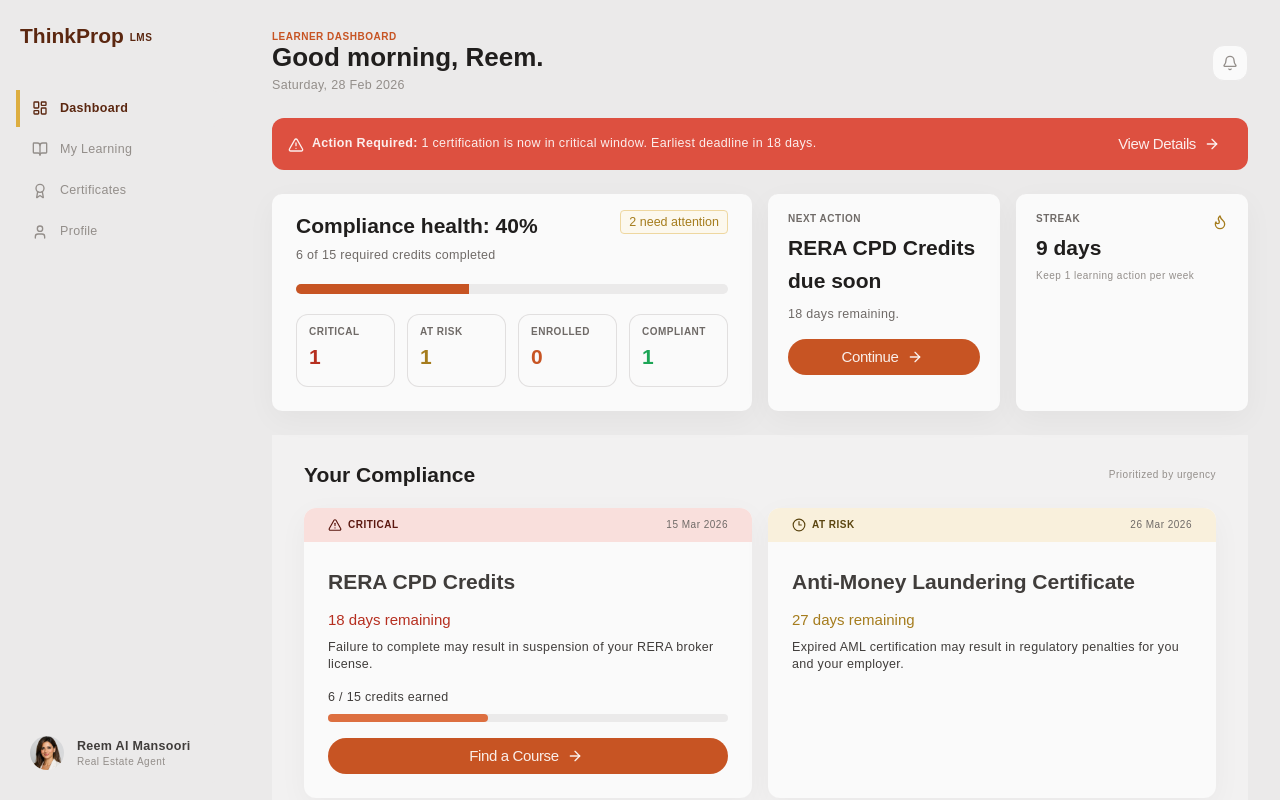
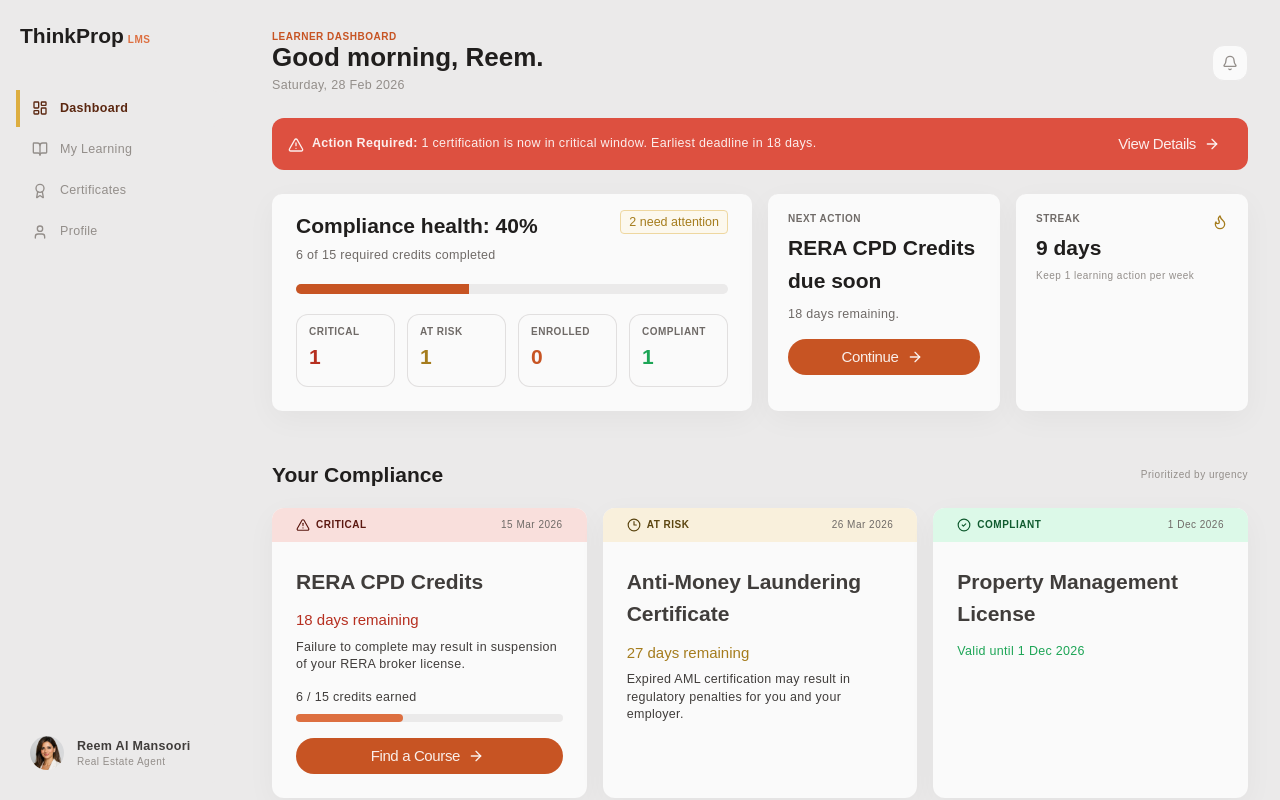
Before and after one commit to Gianeo/thinkprop, a Next.js app: page /learner/dashboard in a window 1280 px wide. Shown: the top 800 px of the page. Built offline with nearby package versions, Linux system fonts and the light colour scheme; a web font is replaced by a local one.

Commit message:
review apps 28/02/26

```diff
--- a/app/learner/dashboard/page.tsx
+++ b/app/learner/dashboard/page.tsx
@@ -217,12 +217,12 @@ export default function LearnerDashboardPage() {
               </Card>
           </section>
 
-          <section className='p-8 pt-6 bg-level-1'>
+          <section className='pt-6'>
             <div className="mb-4 flex items-center justify-between gap-3">
               <h2 className="type-title-sm">Your Compliance</h2>
               <p className="type-caption text-muted">Prioritized by urgency</p>
             </div>
-            <div className="grid grid-cols-1 gap-4 lg:grid-cols-2 2xl:grid-cols-3">
+            <div className="grid grid-cols-1 gap-4 lg:grid-cols-3">
               {datedItems.map((item) => (
                 <ComplianceCard
                   key={item.id}
--- a/components/shared/SidebarNav.tsx
+++ b/components/shared/SidebarNav.tsx
@@ -15,6 +15,7 @@ import {
   X,
 } from 'lucide-react'
 import { Button } from '@/components/ui/button'
+import ThinkPropLogo from '@/components/story/ThinkPropLogo'
 
 interface SidebarNavProps {
   variant: 'learner' | 'admin'
@@ -54,12 +55,16 @@ export default function SidebarNav({ variant, activePath }: SidebarNavProps) {
   return (
     <>
       <header className={`fixed top-0 z-40 flex h-16 w-full items-center justify-between px-4 md:hidden ${topBarClasses}`}>
+        {isLearner ? (
+          <ThinkPropLogo />
+        ) : (
           <p className="type-body font-bold">
             ThinkProp{' '}
-          <span className={isLearner ? 'text-primary-loud type-caption align-middle' : 'text-primary-loud type-caption align-middle'}>
+            <span className="text-primary-loud type-caption align-middle">
               LMS
             </span>
           </p>
+        )}
         <Button variant="outline" size="icon" withIcon="only" onClick={() => setMobileOpen(true)} className="rounded-lg border border-wire-border p-2">
           <Menu className="h-5 w-5" />
         </Button>
@@ -79,12 +84,16 @@ export default function SidebarNav({ variant, activePath }: SidebarNavProps) {
           <div className="absolute inset-0 bg-[hsl(var(--neutral-strongest)/0.4)]" onClick={() => setMobileOpen(false)} />
           <aside className={`relative z-10 flex h-full flex-col ${rootClasses}`}>
             <div className="flex h-16 items-center justify-between border-b border-wire-border px-4">
+              {isLearner ? (
+                <ThinkPropLogo />
+              ) : (
                 <p className="font-heading type-body font-bold">
                   ThinkProp{' '}
-                <span className={isLearner ? 'text-primary-loud type-caption align-middle' : 'text-primary-loud type-caption align-middle'}>
+                  <span className="text-primary-loud type-caption align-middle">
                     LMS
                   </span>
                 </p>
+              )}
               <Button variant="outline" size="icon" withIcon="only" onClick={() => setMobileOpen(false)} className="rounded-lg border border-wire-border p-2">
                 <X className="h-5 w-5" />
               </Button>
@@ -115,10 +124,13 @@ function SidebarContent({ variant, activePath, closeMobile, items }: SidebarCont
   return (
     <>
       <div className="hidden border-b border-wire-border px-5 py-5 md:block">
-        <p className={`font-heading type-title-sm font-bold ${isLearner ? 'text-primary-loud' : 'text-muted'}`}>
-          ThinkProp{' '}
-          <span className={`type-caption align-middle ${isLearner ? 'text-primary-loud' : 'text-primary-loud'}`}>LMS</span>
+        {isLearner ? (
+          <ThinkPropLogo />
+        ) : (
+          <p className="font-heading type-title-sm font-bold text-muted">
+            ThinkProp <span className="type-caption align-middle text-primary-loud">LMS</span>
           </p>
+        )}
       </div>
 
       <nav className="flex-1 space-y-1 p-4">
```
Lines whose indentation alone changed are shown as unchanged.
